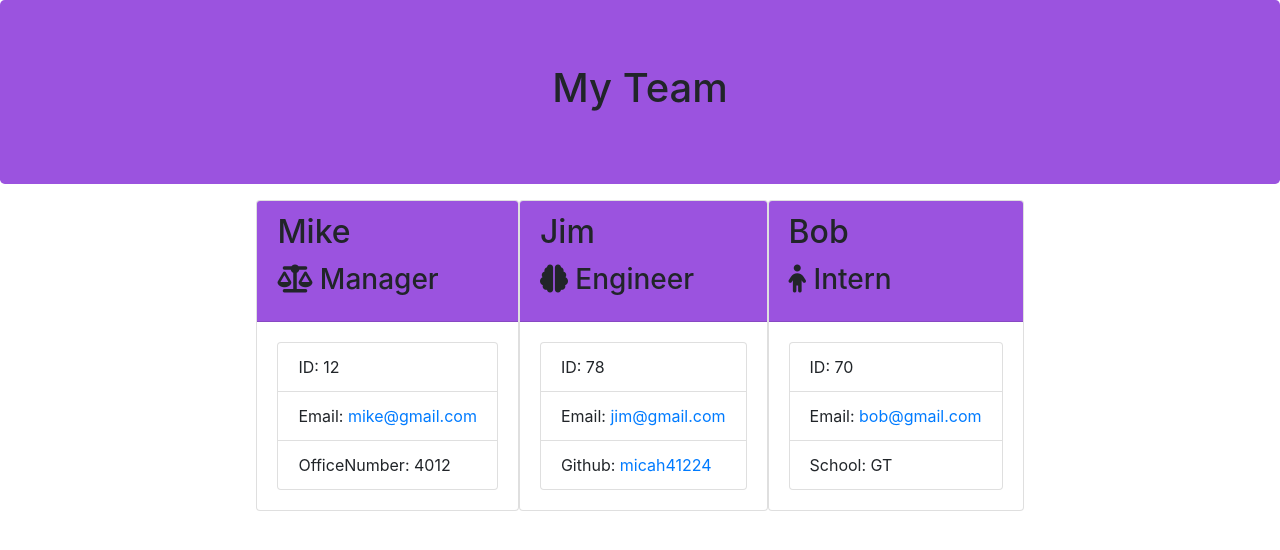
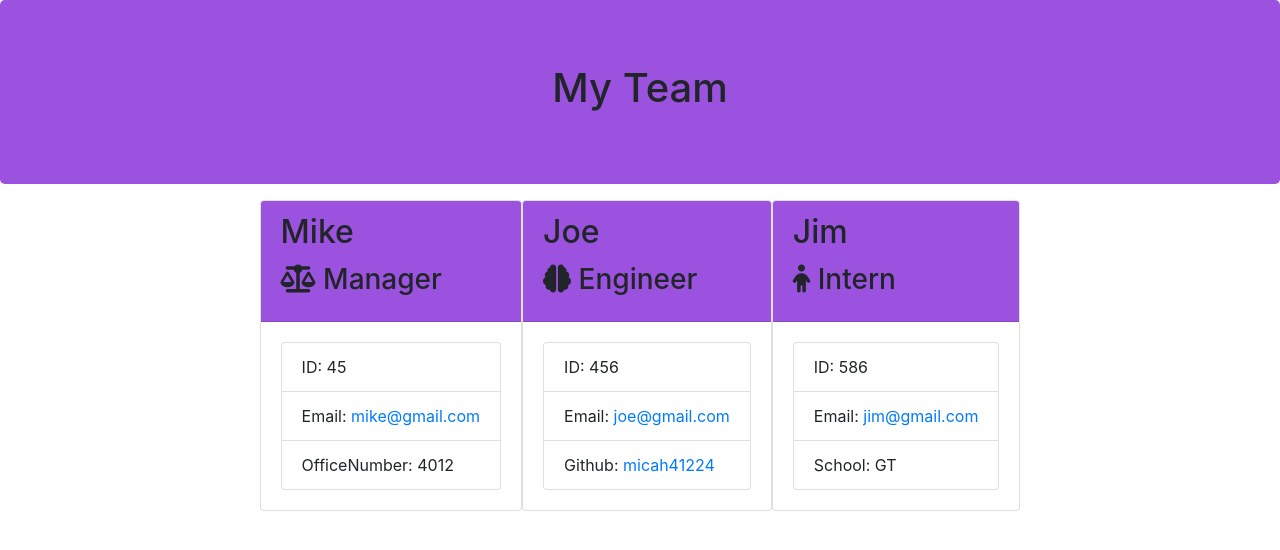
Before and after one commit to micah41224/10-Team-Profile-Generator, a website: page dist/index.html in a window 1280 px wide. Drawn offline with nearby package versions, Linux system fonts and the light colour scheme.

```diff
--- a/dist/index.html
+++ b/dist/index.html
@@ -33,7 +33,7 @@
     </div>
     <div class="card-body">
         <ul class="list-group">
-                <li class="list-group-item">ID: 12</li>
+                <li class="list-group-item">ID: 45</li>
                 <li class="list-group-item">Email: <a href="mailto:mike@gmail.com">mike@gmail.com</a></li>
                 <li class="list-group-item">OfficeNumber: 4012</li>
 
@@ -45,13 +45,13 @@
     <div class="card employee-card">
     <div class="card-header">
 
-        <h2 class="card-title">Jim</h2>
+        <h2 class="card-title">Joe</h2>
         <h3 class="card-title"><i class="fas fa-brain"></i> Engineer</hs>
     </div>
     <div class="card-body">
         <ul class="list-group">
-                <li class="list-group-item">ID: 78</li>
-                <li class="list-group-item">Email: <a href="mailto:jim@gmail.com">jim@gmail.com</a></li>
+                <li class="list-group-item">ID: 456</li>
+                <li class="list-group-item">Email: <a href="mailto:joe@gmail.com">joe@gmail.com</a></li>
                 <li class="list-group-item">Github: <a href="https://github.com/micah41224" target="_blank">micah41224</a></li>
 
         </ul>
@@ -62,13 +62,13 @@
     <div class="card employee-card">
     <div class="card-header">
 
-        <h2 class="card-title">Bob</h2>
+        <h2 class="card-title">Jim</h2>
         <h3 class="card-title"><i class="fas fa-child"></i> Intern</hs>
     </div>
     <div class="card-body">
         <ul class="list-group">
-                <li class="list-group-item">ID: 70</li>
-                <li class="list-group-item">Email: <a href="mailto:bob@gmail.com">bob@gmail.com</a></li>
+                <li class="list-group-item">ID: 586</li>
+                <li class="list-group-item">Email: <a href="mailto:jim@gmail.com">jim@gmail.com</a></li>
                 <li class="list-group-item">School: GT</li>
 
         </ul>
```
Also changed, not shown: README.md.
